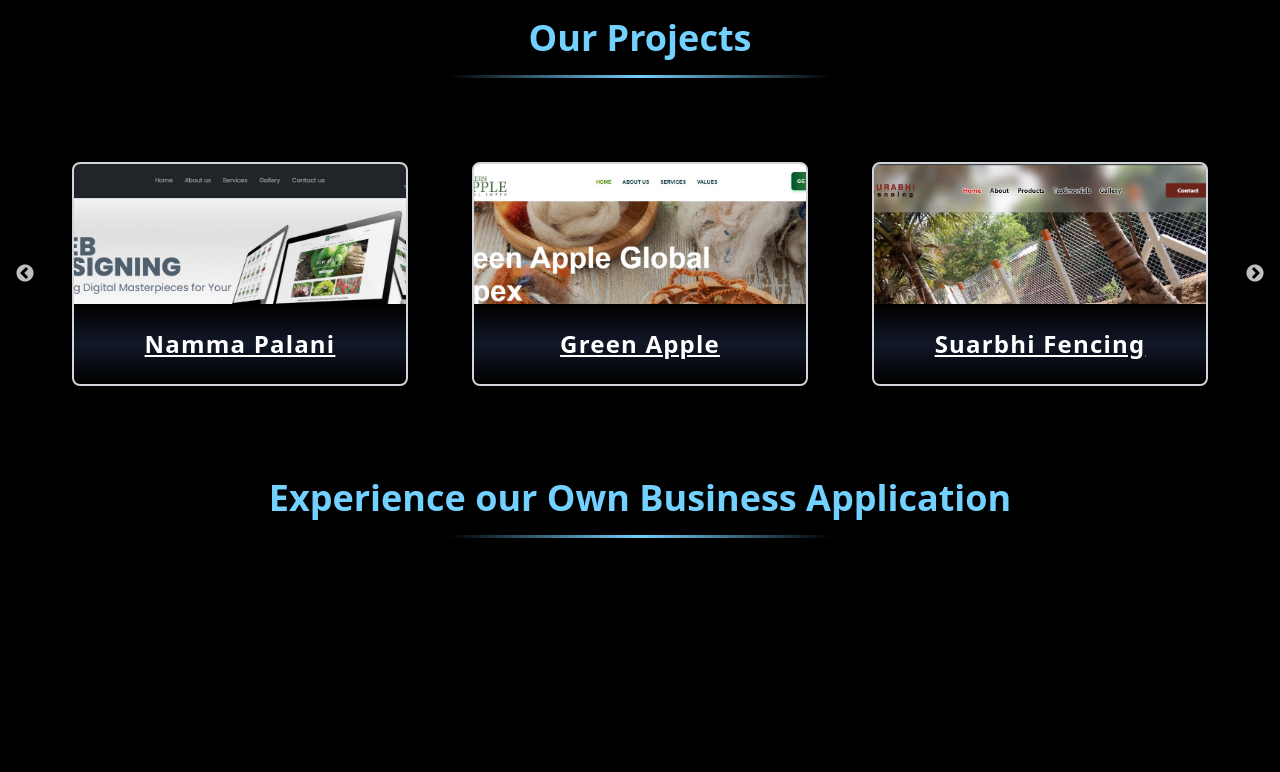
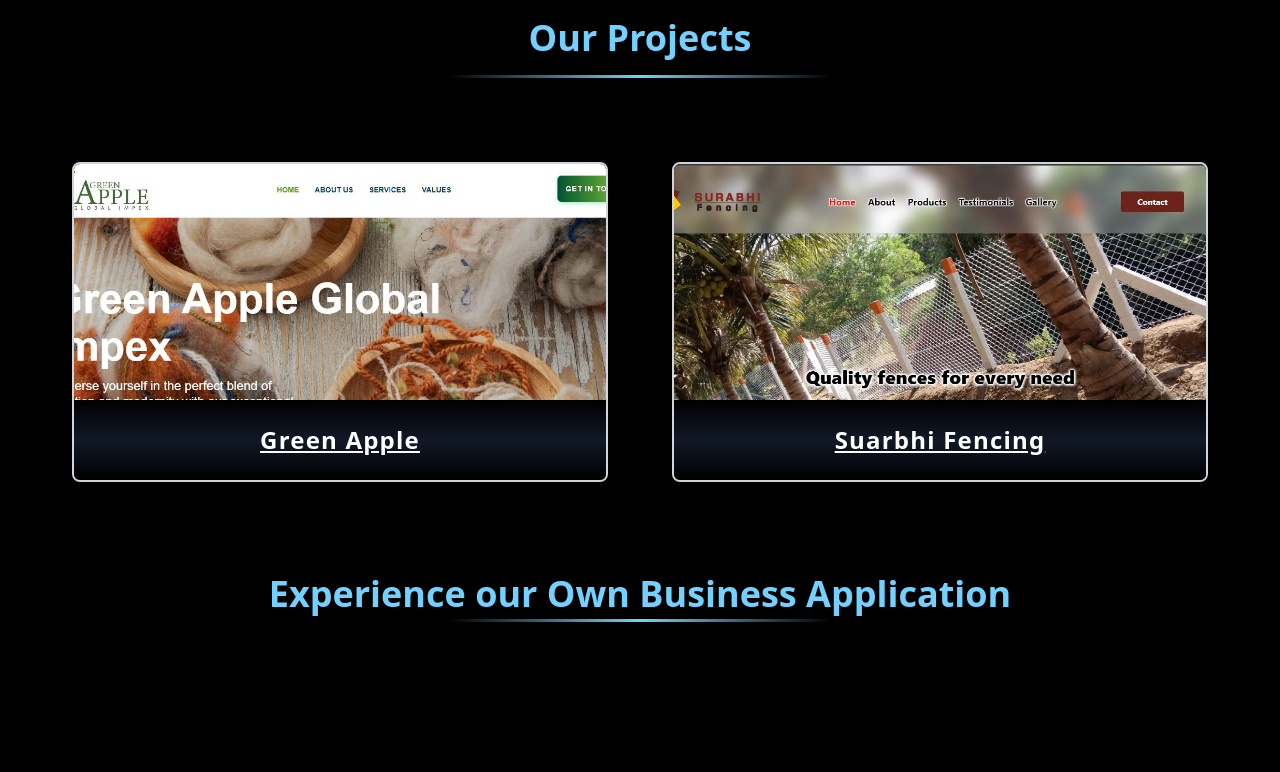
Before and after one commit to saravanasds/Sds-technologies, a React (Vite) app: page /projects in a window 1280 px wide. Shown: the part 902-1674 px from the top of the page. Built offline with nearby package versions, Linux system fonts and the light colour scheme.

Commit message:
project added in Home page

```diff
--- a/src/App.jsx
+++ b/src/App.jsx
@@ -24,6 +24,10 @@
 
 import AOS from 'aos';
 import 'aos/dist/aos.css';
+
+import "slick-carousel/slick/slick.css";
+import "slick-carousel/slick/slick-theme.css";
+
 
 function App() {
   const [loading, setLoading] = useState(true);
--- a/src/Pages/Home.jsx
+++ b/src/Pages/Home.jsx
@@ -8,6 +8,9 @@
 import Aboutcom5 from './Aboutcomponent/Aboutcom5';
 import Aboutcom2 from './Aboutcomponent/Aboutcom2';
 
+import OurProjects from './ProjectComponent/OurProjects';
+
+import Slider from 'react-slick';
 import { Helmet } from "react-helmet";
 
 function Home() {
@@ -26,12 +29,14 @@
         <Hero />
         <AboutHome/>
         <Aboutcom2/>
+
         <NammaPalani/>
         <ServiceComp/>
         <Testimonials/>
         <Aboutcom5/>
       </div>
     </div>
+    <OurProjects />
     </>
   );
 }
--- a/src/Pages/HomeComponents/NammaPalani.jsx
+++ b/src/Pages/HomeComponents/NammaPalani.jsx
@@ -3,6 +3,8 @@
 import { FaBriefcase } from 'react-icons/fa';
 import bg2 from "../../assets/bg2.png"
 import { GrProjects } from "react-icons/gr";
+
+import OurProjects from '../ProjectComponent/OurProjects';
 
 
 const NammaPalani = () => {
@@ -10,6 +12,7 @@
     <>
       <div className="w-full mt-10 h-auto min-h-screen flex flex-col justify-center items-center lg:flex-row rounded-tl-2xl rounded-tr-2xl bg-opacity-20 backdrop-blur-lg shadow-lg" data-aos="fade-up" data-aos-delay="300" style={{  backgroundPosition: "center", backgroundSize: "cover" }}>
 
+      {/* <OurProjects />     */}
 
         {/* Content Section */}
         <div className="w-full lg:w-[40%] lg:p-10 text-white flex flex-col justify-center items-center h-full" data-aos="slide-right" data-aos-delay="300">
--- a/src/Pages/ProjectComponent/OurProjects.jsx
+++ b/src/Pages/ProjectComponent/OurProjects.jsx
@@ -1,4 +1,4 @@
-import React from 'react'
+import React from 'react';
 
 import Proj1 from "../../assets/Website-List/Projects/SDS.jpg";
 import Proj2 from "../../assets/Website-List/Projects/greenappleglobal.jpg";
@@ -7,29 +7,31 @@
 import Proj5 from "../../assets/Website-List/Projects/RR.png";
 import Proj6 from "../../assets/Website-List/Projects/AGR.png";
 import Proj7 from "../../assets/Website-List/Projects/Theiva.png";
+import Proj8 from "../../assets/Website-List/Projects/sai-bathra-travels.jpg";
 
 import Slider from 'react-slick';
-
 
 const projectTemp = [
   { title: "Namma Palani", image: Proj1, link: "https://nammapalani.org.in/" },
   { title: "Green Apple", image: Proj2, link: "https://greenappleglobal.com/" },
   { title: "Suarbhi Fencing", image: Proj3, link: "https://sds-surabhi.vercel.app/" },
-  { title: "Sowbagya", image: Proj4, link: "https://sowbagyafurniture.in/" },
-  { title: "RR-Hair&Skin Care", image: Proj5, link: "" },
-  { title: "AGR S", image: Proj6, link: "" },
-  { title: "Theeiva", image: Proj7, link: "" },
+  { title: "Sowbagya Furnitures", image: Proj4, link: "https://sowbagyafurniture.in/" },
+  { title: "RR-Hair&Skin Care", image: Proj5, link: "https://www.rrhairskinclinic.com/" },
+  { title: "AGR e-commerce Store", image: Proj6, link: "" },
+  { title: "Theivaa Academy", image: Proj7, link: "https://theivaa.vercel.app/" },
+  { title: "Sai Bhatra Travels", image: Proj8, link: "https://saibathratravels.in/" },
 ];
 
-
 function OurProjects() {
-
   const projectSliderSettings = {
     dots: false,
     infinite: true,
     speed: 500,
-    slidesToShow: 3,
+    slidesToShow: 2,               // Show 2 slides on lg screens
     slidesToScroll: 1,
+    autoplay: true,                // Enable automatic sliding
+    autoplaySpeed: 3000,           // Slide every 3 seconds
+    arrows: false,                 // Remove arrow controls
     responsive: [
       {
         breakpoint: 1024,
@@ -43,7 +45,7 @@
       {
         breakpoint: 600,
         settings: {
-          slidesToShow: 2,
+          slidesToShow: 1,
           slidesToScroll: 1,
         },
       },
@@ -59,34 +61,34 @@
 
   return (
     <div>
-      <h1 className=' w-full text-4xl text-center font-bold text-[#73D1FF] text-border-bottom p-5 mb-3'
+      <h1 className="w-full text-4xl text-center font-bold text-[#73D1FF] text-border-bottom p-5 mb-3"
         data-aos="fade-down"
         data-aos-delay="400"
       >
         Our Projects
       </h1>
 
-      <section className="bg-black p-10 ">
-        <Slider {...projectSliderSettings}>
+      <section className="bg-black p-10">
+      <Slider {...projectSliderSettings}>
           {projectTemp.map((template, index) => (
-            <div key={index} className="p-3 sm:p-8 ">
+            <div key={index} className="p-3 sm:p-8">
               <div
-                className="relative bg-black border-2 border-gray-300 rounded-lg shadow-lg w-full h-56 transform transition-transform duration-300 hover:scale-110 hover:shadow-4xl overflow-hidden group"
+                className="relative bg-black border-2 border-gray-300 rounded-lg shadow-lg w-full h-72 lg:h-80 transform transition-transform duration-300 hover:scale-110 hover:shadow-4xl overflow-hidden group"
                 data-aos="fade-up"
                 data-aos-delay={index * 100}
-                style={{
-                  backgroundImage: `url(${template.image})`,
-                  backgroundSize: 'cover',
-                  backgroundPosition: 'center',
-                  backgroundRepeat: 'no-repeat',
-                }}
               >
+                <div
+                  className="absolute inset-0 bg-cover bg-center bg-no-repeat"
+                  style={{
+                    backgroundImage: `url(${template.image})`,
+                  }}
+                ></div>
                 <div className="absolute inset-0 bg-black bg-opacity-70 p-4 flex flex-col justify-end transform transition-transform duration-500 z-30 translate-y-full group-hover:translate-y-0">
                   <a href={template.link} target="_blank" rel="noopener noreferrer" className="text-center text-[#162e39] mb-4 bg-gray-200 rounded-xl p-4 text-md font-semibold tracking-wider">
                     Visit Site
                   </a>
                 </div>
-                <div className="absolute bottom-0 left-0 w-full h-20 bg-gradient-to-t from-black via-gray-900 to-black  bg-opacity-50 flex items-center justify-center text-white tracking-wider font-black text-2xl underline transition-opacity duration-300 opacity-100 group-hover:opacity-0">
+                <div className="absolute bottom-0 left-0 w-full h-20 bg-gradient-to-t from-black via-gray-900 to-black bg-opacity-50 flex items-center justify-center text-white tracking-wider font-black text-2xl underline transition-opacity duration-300 opacity-100 group-hover:opacity-0">
                   {template.title}
                 </div>
               </div>
@@ -95,7 +97,7 @@
         </Slider>
       </section>
     </div>
-  )
+  );
 }
 
-export default OurProjects
+export default OurProjects;
--- a/src/Pages/Projects.jsx
+++ b/src/Pages/Projects.jsx
@@ -15,7 +15,7 @@
       <OurProjects />
 
       <div>
-        <h1 className=' w-full text-2xl sm:text-4xl text-center font-bold text-[#73D1FF] text-border-bottom p-5 mb-3'
+        <h1 className=' w-full text-2xl sm:text-4xl text-center font-bold text-[#73D1FF] text-border-bottom p-2 pt-5 mb-3'
           data-aos="fade-down"
           data-aos-delay="400"
         >
```
Also changed, not shown: src/assets/Website-List/Projects/sai-bathra-travels.jpg (added).
